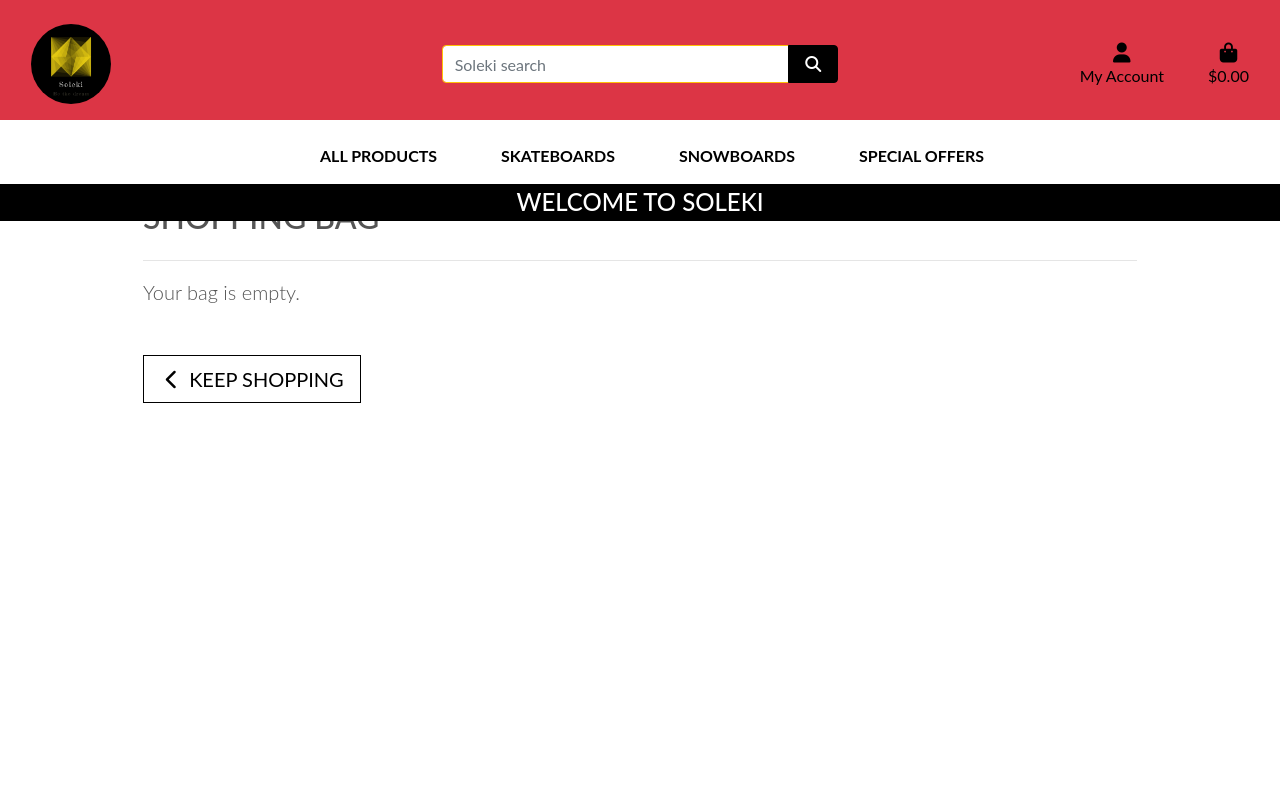
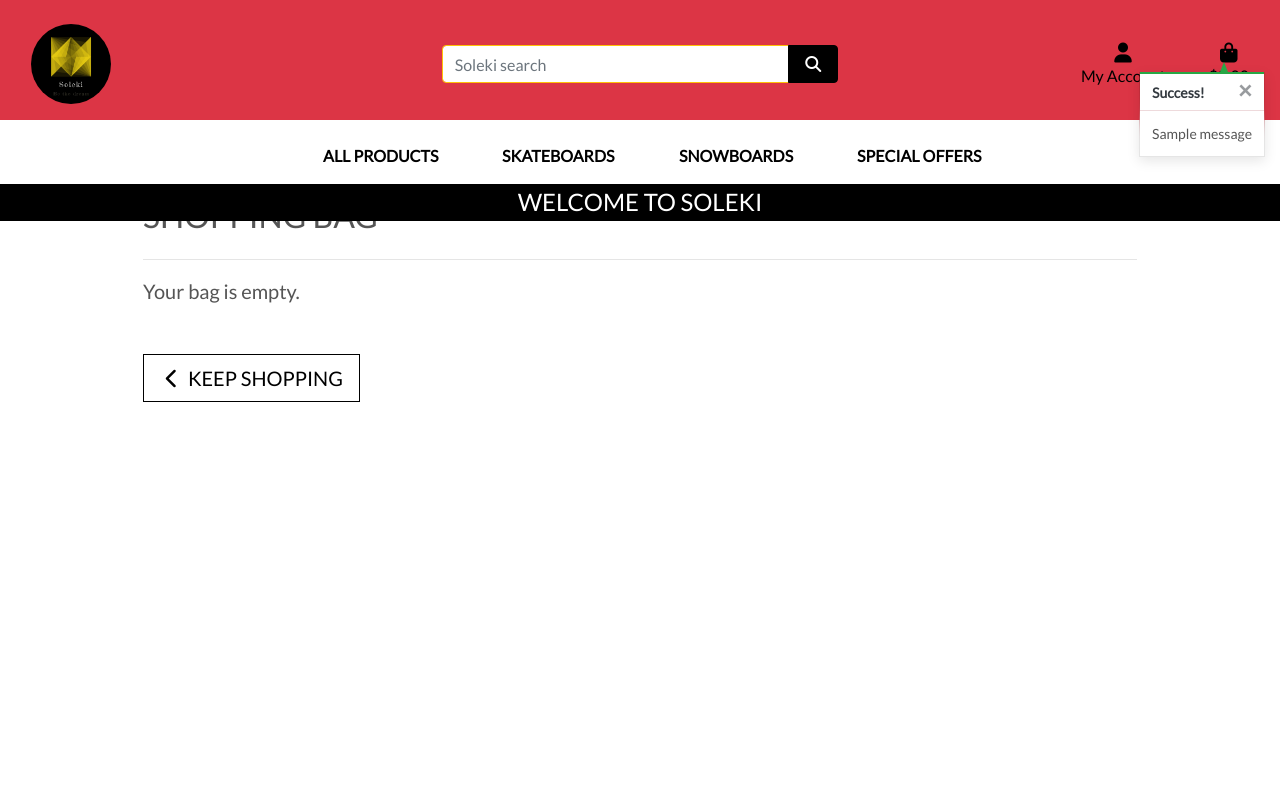
Before and after one commit to AlexNexton/soleki, a Django app: page /bag/ in a window 1280 px wide. Run offline with Django 3.2, Linux system fonts and the light colour scheme; tables that the repository leaves empty hold one stand-in row (values such as "Sample post"); one stand-in notice (Sample message) is shown; some libraries are stand-ins or nearby versions.

Commit message:
added toasts and comments to base.html

```diff
--- a/bag/views.py
+++ b/bag/views.py
@@ -1,4 +1,7 @@
 from django.shortcuts import render, redirect, reverse, HttpResponse
+from django.contrib import messages
+
+from products.models import Product
 
 # Create your views here.
 
@@ -12,6 +15,7 @@
 def add_to_bag(request, item_id):
     """ Add a quantity of the specified product to the shopping bag """
 
+    product = Product.objects.get(pk=item_id)
     quantity = int(request.POST.get('quantity'))
     redirect_url = request.POST.get('redirect_url')
     size = None
@@ -32,6 +36,7 @@
             bag[item_id] += quantity
         else:
             bag[item_id] = quantity
+            messages.success(request, f'Added {product.name} to your bag')
 
     request.session['bag'] = bag
     return redirect(redirect_url)
--- a/soleki/settings.py
+++ b/soleki/settings.py
@@ -79,6 +79,9 @@
         },
     },
 ]
+
+
+MESSAGE_STORAGE = 'django.contrib.messages.storage.session.SessionStorage'
 
 AUTHENTICATION_BACKENDS = [
 
--- a/static/css/base.css
+++ b/static/css/base.css
@@ -62,7 +62,7 @@
 
 .hvr-box-shadow-inset:hover {
     background-color: #ffc107;
-    z-index: 99999999999
+    z-index: 99999999999;
 }
 
 
--- a/templates/base.html
+++ b/templates/base.html
@@ -4,25 +4,25 @@
 <html lang="en">
 
 <head>
+
     {% block meta %}
-    <!-- Required meta tags -->
     <meta http-equiv="X-UA-Compatible" content="ie=edge">
     <meta charset="utf-8">
     <meta name="viewport" content="width=device-width, initial-scale=1, shrink-to-fit=no">
-
     {% endblock %}
 
     {% block extra_meta %}
     {% endblock %}
 
-
     {% block corecss %}
-    <!-- Bootstrap CSS -->
-    <link rel="stylesheet" href="https://stackpath.bootstrapcdn.com/bootstrap/4.1.3/css/bootstrap.min.css"
-        integrity="sha384-MCw98/SFnGE8fJT3GXwEOngsV7Zt27NXFoaoApmYm81iuXoPkFOJwJ8ERdknLPMO" crossorigin="anonymous">
     <!--Hover css-->
     <link rel="stylesheet" href="https://cdnjs.cloudflare.com/ajax/libs/hover.css/2.3.1/css/hover.css">
-
+    <!--Bootstrap-->
+    <link rel="stylesheet" href="https://stackpath.bootstrapcdn.com/bootstrap/4.4.1/css/bootstrap.min.css"
+        integrity="sha384-Vkoo8x4CGsO3+Hhxv8T/Q5PaXtkKtu6ug5TOeNV6gBiFeWPGFN9MuhOf23Q9Ifjh" crossorigin="anonymous">
+    <!--googlefonts-->
+    <link rel="stylesheet" href="https://fonts.googleapis.com/css?family=Lato&display=swap">
+    <!--base.css-->
     <link rel="stylesheet" href="{% static 'css/base.css' %}">
     {% endblock %}
 
@@ -30,21 +30,18 @@
     {% endblock %}
 
     {% block corejs %}
-    <!-- Optional JavaScript -->
-    <!-- jQuery first, then Popper.js, then Bootstrap JS -->
-
-    <!--Fontawesome kitcode-->
-    <script src="https://kit.fontawesome.com/726326a662.js" crossorigin="anonymous"></script>
-
+    <!--Fontawesome-->
+    <script src="https://kit.fontawesome.com/e9c73d7092.js" crossorigin="anonymous"></script>
+    <!--jquery-->
     <script src="https://code.jquery.com/jquery-3.4.1.min.js"
         integrity="sha256-CSXorXvZcTkaix6Yvo6HppcZGetbYMGWSFlBw8HfCJo=" crossorigin="anonymous"></script>
-
-    <script src="https://cdnjs.cloudflare.com/ajax/libs/popper.js/1.14.3/umd/popper.min.js"
-        integrity="sha384-ZMP7rVo3mIykV+2+9J3UJ46jBk0WLaUAdn689aCwoqbBJiSnjAK/l8WvCWPIPm49" crossorigin="anonymous">
+    <!--cdn-->
+    <script src="https://cdn.jsdelivr.net/npm/popper.js@1.16.0/dist/umd/popper.min.js"
+        integrity="sha384-Q6E9RHvbIyZFJoft+2mJbHaEWldlvI9IOYy5n3zV9zzTtmI3UksdQRVvoxMfooAo" crossorigin="anonymous">
     </script>
-
-    <script src="https://stackpath.bootstrapcdn.com/bootstrap/4.1.3/js/bootstrap.min.js"
-        integrity="sha384-ChfqqxuZUCnJSK3+MXmPNIyE6ZbWh2IMqE241rYiqJxyMiZ6OW/JmZQ5stwEULTy" crossorigin="anonymous">
+    <!--bootstrap js-->
+    <script src="https://stackpath.bootstrapcdn.com/bootstrap/4.4.1/js/bootstrap.min.js"
+        integrity="sha384-wfSDF2E50Y2D1uUdj0O3uMBJnjuUD4Ih7YwaYd1iqfktj0Uod8GCExl3Og8ifwB6" crossorigin="anonymous">
     </script>
     {% endblock %}
 
@@ -141,7 +138,21 @@
     </header>
 
     {% if messages %}
-    <div class="message-container"></div>
+    <div class="message-container">
+        {% for message in messages %}
+        {% with message.level as level %}
+        {% if level == 40 %}
+        {% include 'includes/toasts/toast_error.html' %}
+        {% elif level == 30 %}
+        {% include 'includes/toasts/toast_warning.html' %}
+        {% elif level == 25 %}
+        {% include 'includes/toasts/toast_success.html' %}
+        {% else %}
+        {% include 'includes/toasts/toast_info.html' %}
+        {% endif %}
+        {% endwith %}
+        {% endfor %}
+    </div>
     {% endif %}
 
     {% block page_header %}
@@ -151,6 +162,9 @@
     {% endblock %}
 
     {% block postloadjs %}
+    <script type="text/javascript">
+        $('.toast').toast('show');
+    </script>
     {% endblock %}
 
 
--- /dev/null
+++ b/templates/includes/toasts/toast_success.html
@@ -0,0 +1,14 @@
+<div class="toast custom-toast rounded-0 border-top-0" data-autohide="false">
+    <div class="arrow-up arrow-success"></div>
+    <div class="w-100 toast-capper bg-success"></div>
+    <div class="toast-header bg-white text-dark">
+        <strong class="mr-auto">Success!</strong>
+
+        <button type="button" class="ml-2 mb-1 close text-dark" data-dismiss="toast" aria-label="Close">
+            <span aria-hidden="true">&times;</span>
+        </button>
+    </div>
+    <div class="toast-body bg-white">
+        {{ message }}
+    </div>
+</div>
```
Also changed, not shown: templates/includes/toasts/toast_error.html (added, +13 -0 lines), templates/includes/toasts/toast_info.html (added, +14 -0 lines), templates/includes/toasts/toast_warning.html (added, +13 -0 lines).
